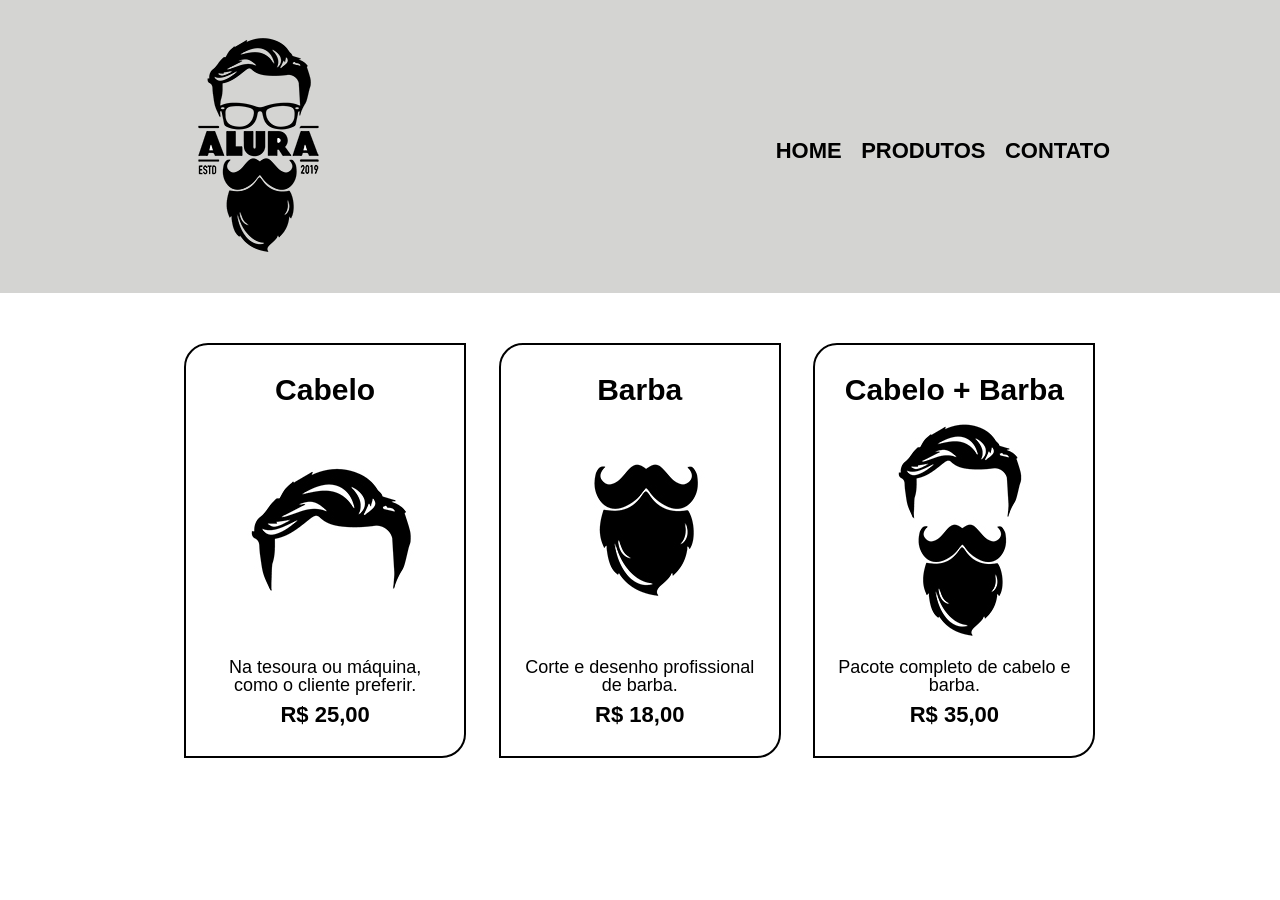
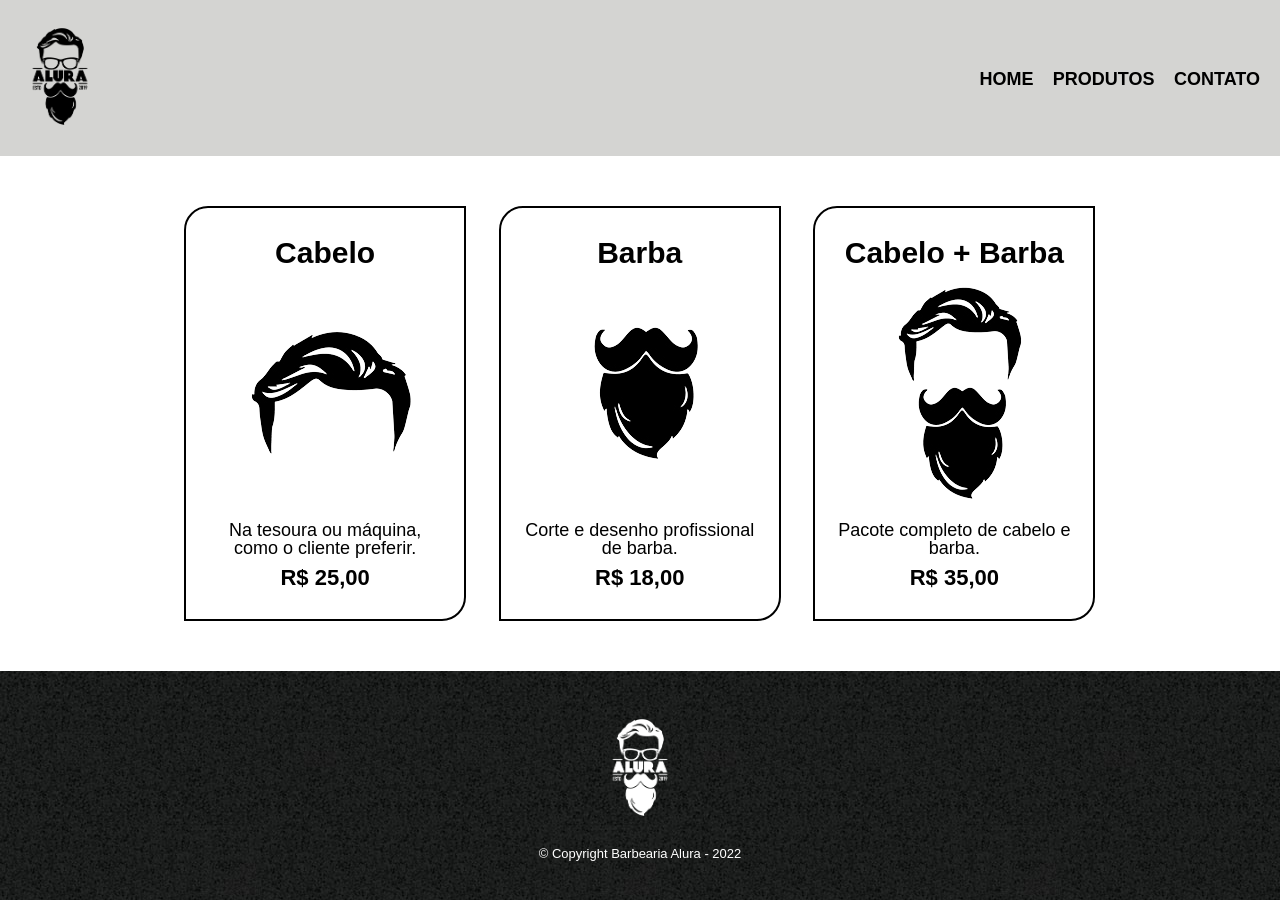
Before and after one commit to lversiani/html-e-css-barbearia-alura, a plain HTML site: page project/produtos.html in a window 1280 px wide. Before the commit the page ends 808 px from the top, so only its background shows below. Drawn offline with Linux system fonts and the light colour scheme.

Commit message:
finalizando os produtos

```diff
--- a/project/produtos.css
+++ b/project/produtos.css
@@ -4,18 +4,18 @@ html {
 
 header {
 	background: #d4d4d2;
-	padding: 20px 0; /* padding = espaçamento interno,20px pra cima e pra baixo e 0px pra esquerda e pra direita */
+	padding: 20px 0; /* padding = espaçamento interno, 20px pra cima e pra baixo e 0px pra esquerda e pra direita */
 }
 
 .caixa {
 	position: relative;
-	width: 940px;
+	width: 1240px;
 	margin: 0 auto;
 }
 
 nav {
 	position: absolute;
-	top: 120px;
+	top: 50px;
 	right: 0px;
 }
 
@@ -28,7 +28,7 @@ nav a { /* a = âncora, link */
 	text-transform: uppercase; /* transforma o texto de todas as âncoras de nav em maiúsculo */
 	color: #000000;
 	font-weight: bold; /* deixa a fonte com peso bold, ou seja, negrito */
-	font-size: 22px;
+	font-size: 18px;
 	text-decoration: none; /* tira a decoração do texto, ou seja, tira o sublinhado */
 }
 
@@ -56,6 +56,20 @@ nav a:hover {
 	border:  2px solid #000000; /* uma única linha define tamanho da borda, o estilo dela e a cor */
 }
 
+.produtos li:hover {
+	border: 3px solid #ffb938;
+}
+
+.produtos li:active {
+	border-color: #099c19;
+	color: white;
+	background: #099c19;
+}
+
+.produtos li:hover h2 {
+	font-size: 32px;
+}
+
 .produtos h2 {
 	font-size: 30px;
 	font-weight: bold;
@@ -70,3 +84,15 @@ nav a:hover {
 	font-weight: bold;
 	margin-top: 10px;
 }
+
+footer {
+	text-align: center;
+	padding: 40px 0;
+	background: url("produtos/imagens-produtos/bg.jpg");
+}
+
+.copyright {
+	color: #FFFFFF;
+	font-size: 13px;
+	margin: 20px 0 0;
+}
--- a/project/produtos.html
+++ b/project/produtos.html
@@ -11,7 +11,7 @@
 		<header>
 			<div class="caixa">
 				<h1>
-					<img src="produtos/imagens-produtos/logo.png">
+					<img src="produtos/imagens-produtos/logo.png" width="80px">
 				</h1>
 
 				<nav>
@@ -27,23 +27,29 @@
 			<ul class="produtos">
 				<li>
 					<h2>Cabelo</h2>
-					<img src="produtos/imagens-produtos/cabelo.jpg">
+					<img src="produtos/imagens-produtos/cabelo.png">
 					<p class="produto-descricao">Na tesoura ou máquina, como o cliente preferir.</p>
 					<p class="produto-preco">R$ 25,00</p>
 				</li>
 				<li>
 					<h2>Barba</h2>
-					<img src="produtos/imagens-produtos/barba.jpg">
+					<img src="produtos/imagens-produtos/barba.png">
 					<p class="produto-descricao">Corte e desenho profissional de barba.</p>
 					<p class="produto-preco">R$ 18,00</p>
 				</li>
 				<li>
 					<h2>Cabelo + Barba</h2>
-					<img src="produtos/imagens-produtos/cabelo+barba.jpg">
+					<img src="produtos/imagens-produtos/cabelo+barba.png">
 					<p class="produto-descricao">Pacote completo de cabelo e barba.</p>
 					<p class="produto-preco">R$ 35,00</p>
 				</li>
 			</ul>
 		</main>
+
+		<footer>
+			<img src="produtos/imagens-produtos/logo-branco.png" width="80px">
+			<p class="copyright"> &copy; Copyright Barbearia Alura - 2022 </p>
+		</footer>
+
 	</body>
 </html>
```
Also changed, not shown: project/produtos/imagens-produtos/barba.png (added), project/produtos/imagens-produtos/cabelo+barba.png (added), project/produtos/imagens-produtos/cabelo.png (added).
